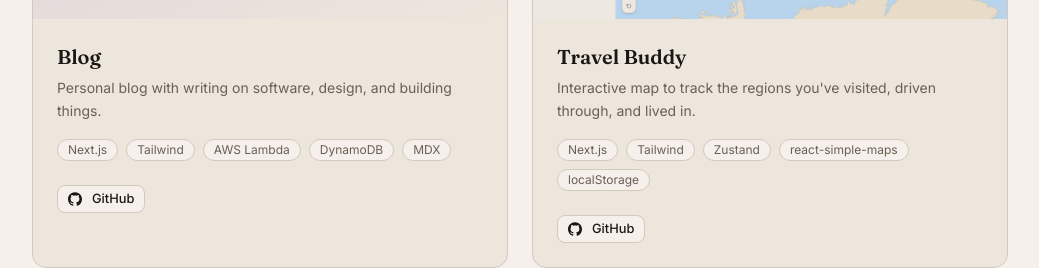
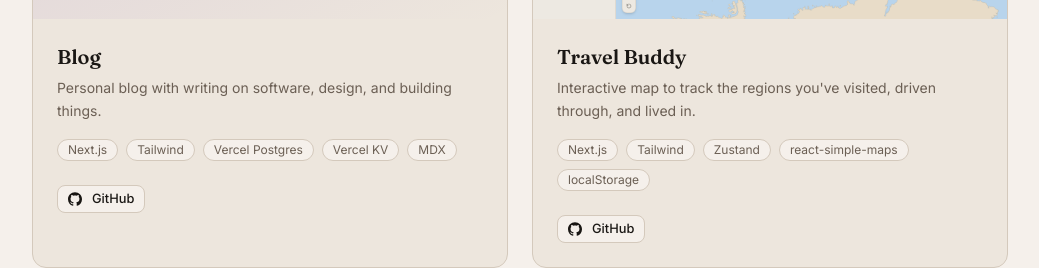
Before and after one commit to owenw2k/hub, a Next.js app: page / in a window 1280 px wide. Shown: the part 1720-1988 px from the top of the page, without its empty margins (120-1159 px from the left). Built offline with nearby package versions, Linux system fonts and the light colour scheme.

Commit message:
chore(hub): update blog project tags to Vercel-native stack

```diff
--- a/src/data/projects.ts
+++ b/src/data/projects.ts
@@ -45,7 +45,7 @@
     description: "Personal blog with writing on software, design, and building things.",
     liveUrl: "#",
     githubUrl: "https://github.com/owenw2k/blog",
-    techStack: ["Next.js", "Tailwind", "AWS Lambda", "DynamoDB", "MDX"],
+    techStack: ["Next.js", "Tailwind", "Vercel Postgres", "Vercel KV", "MDX"],
   },
   {
     name: "Travel Buddy",
```
